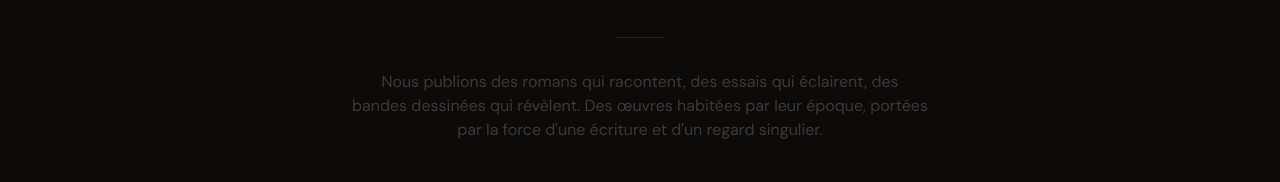
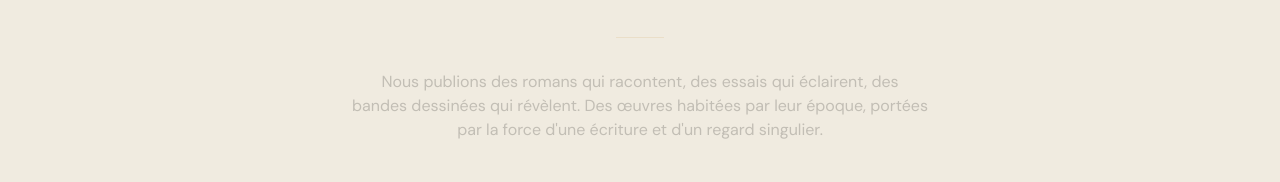
Before and after one commit to SteveMrld/Jabrilia, a Next.js app: page / in a window 1280 px wide. Shown: the part 1437-1619 px from the top of the page. Built offline with nearby package versions, Linux system fonts and the light colour scheme.

Commit message:
fix(manifeste): bg-ink → bg-paper, textes adaptés fond clair

```diff
--- a/components/PinnedManifeste.tsx
+++ b/components/PinnedManifeste.tsx
@@ -42,7 +42,7 @@ export default function PinnedManifeste() {
   }, [])
 
   return (
-    <section ref={sectionRef} className="py-40 px-6 bg-ink">
+    <section ref={sectionRef} className="py-40 px-6 bg-paper">
       <div className="max-w-4xl mx-auto text-center">
 
         <p className="font-sans text-[10px] tracking-[0.4em] uppercase text-gold mb-14">
@@ -51,8 +51,8 @@ export default function PinnedManifeste() {
 
         <div className="space-y-4">
           {[
-            { text: 'La littérature', style: 'font-serif font-light text-paper', size: 'clamp(2rem, 6vw, 5rem)' },
-            { text: "n'est pas un refuge.", style: 'font-serif font-light text-paper', size: 'clamp(2rem, 6vw, 5rem)' },
+            { text: 'La littérature', style: 'font-serif font-light text-ink', size: 'clamp(2rem, 6vw, 5rem)' },
+            { text: "n'est pas un refuge.", style: 'font-serif font-light text-ink', size: 'clamp(2rem, 6vw, 5rem)' },
             { text: "C'est un observatoire.", style: 'font-serif italic text-gold', size: 'clamp(2rem, 6vw, 5rem)' },
           ].map((line, i) => (
             <p
@@ -75,7 +75,7 @@ export default function PinnedManifeste() {
 
         <p
           ref={addLine}
-          className="font-sans text-paper/50 leading-relaxed text-sm md:text-base max-w-xl mx-auto mt-8"
+          className="font-sans text-ink/50 leading-relaxed text-sm md:text-base max-w-xl mx-auto mt-8"
         >
           Nous publions des romans qui racontent, des essais qui éclairent,
           des bandes dessinées qui révèlent. Des œuvres habitées par leur époque,
```
